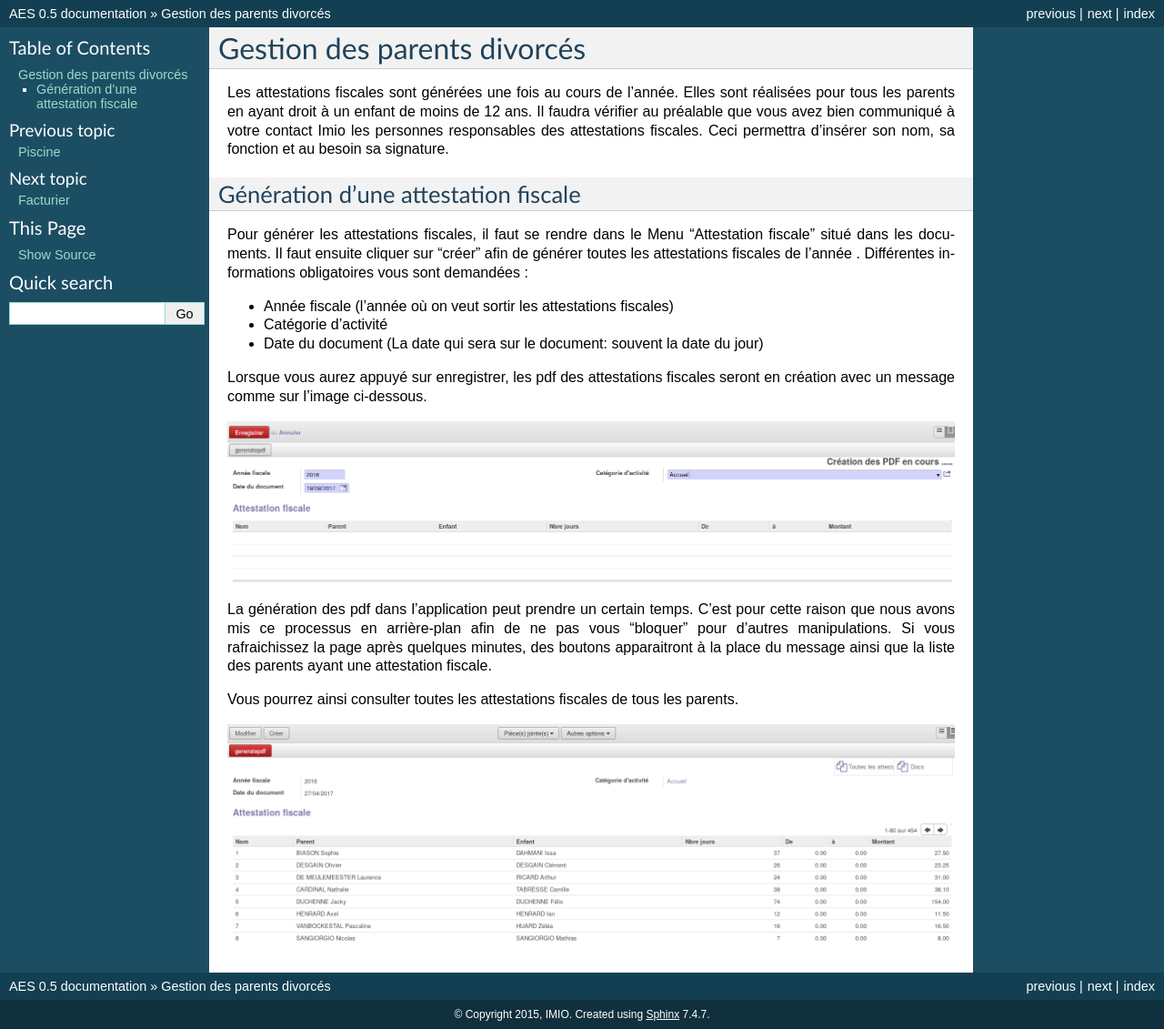
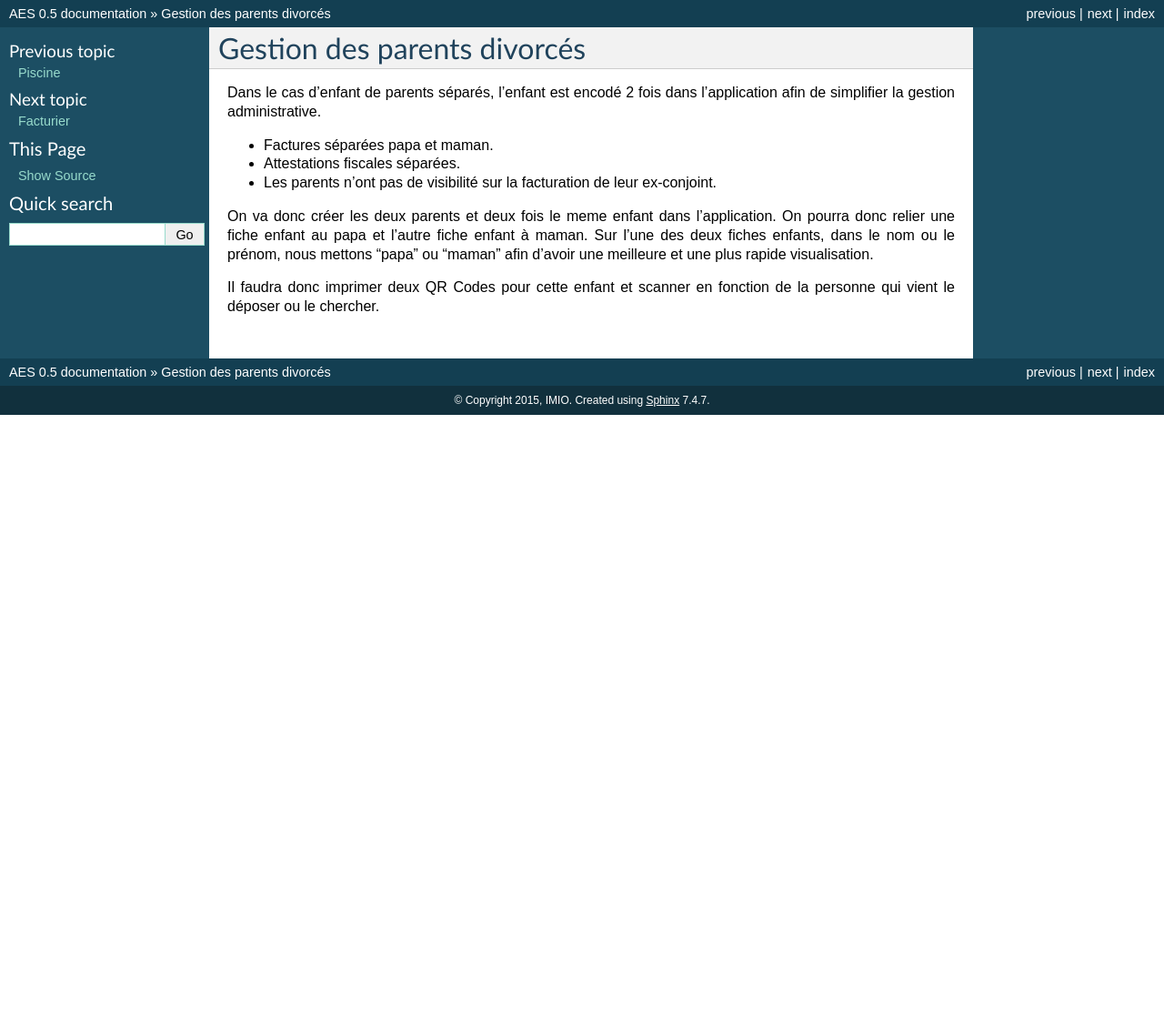
Before and after one commit to IMIO/extraschool, a Sphinx documentation site: the page built from doc/parent_divorce.rst, in a window 1280 px wide. Shown: the whole page at 91% size. Built offline with Sphinx 7.4.7, drawn with Linux system fonts in a browser that asks for light colours; pages that are not in the unit, such as notebooks, are missing from menus; after the commit the page ends 900 px from its top, so only the background shows below that.

Commit message:
documentation aes

```diff
--- a/doc/index.rst
+++ b/doc/index.rst
@@ -13,15 +13,17 @@ Contents:
 
    checklist
    aes-connexion
+   fiche_signaletique
    accueillantes
    inscriptions
    piscine
    parent_divorce
    facturier
+   fichier_coda
+   correction_paiement
    rapport_ONE
    attestation_fiscale
    filtre_regroupement
-   utilisation-smartphones
    config-smartphones
    truc-astuce
 
--- a/doc/parent_divorce.rst
+++ b/doc/parent_divorce.rst
@@ -9,28 +9,14 @@ Gestion des parents divorcés
 .. toctree::
    :maxdepth: 3
 
-Les attestations fiscales sont générées une fois au cours de l'année. Elles sont réalisées pour tous les parents en ayant droit à un enfant de moins de 12 ans.
-Il faudra vérifier au préalable que vous avez bien communiqué à votre contact Imio les personnes responsables des attestations fiscales.
-Ceci permettra d'insérer son nom, sa fonction et au besoin sa signature.
+Dans le cas d'enfant de parents séparés, l'enfant est encodé 2 fois dans l'application afin de simplifier la gestion administrative.
 
-####################################
-Génération d'une attestation fiscale
-####################################
+* Factures séparées papa et maman.
+* Attestations fiscales séparées.
+* Les parents n'ont pas de visibilité sur la facturation de leur ex-conjoint.
 
-Pour générer les attestations fiscales, il faut se rendre dans le Menu "Attestation fiscale" situé dans les documents.
-Il faut ensuite cliquer sur "créer" afin de générer toutes les attestations fiscales de l'année . Différentes informations obligatoires vous sont demandées :
+On va donc créer les deux parents et deux fois le meme enfant dans l'application.
+On pourra donc relier une fiche enfant au papa et l'autre fiche enfant à maman.
+Sur l'une des deux fiches enfants, dans le nom ou le prénom, nous mettons "papa" ou "maman" afin d'avoir une meilleure et une plus rapide visualisation.
 
-* Année fiscale (l'année où on veut sortir les attestations fiscales)
-* Catégorie d'activité
-* Date du document (La date qui sera sur le document: souvent la date du jour)
-
-Lorsque vous aurez appuyé sur enregistrer, les pdf des attestations fiscales seront en création avec un message comme sur l'image ci-dessous.
-
-.. image:: img/screenshot/attestation_fiscale_creation.png
-
-La génération des pdf dans l'application peut prendre un certain temps. C'est pour cette raison que nous avons mis ce processus en arrière-plan afin de ne pas vous "bloquer" pour d'autres manipulations.
-Si vous rafraichissez la page après quelques minutes, des boutons apparaitront à la place du message ainsi que la liste des parents ayant une attestation fiscale.
-
-Vous pourrez ainsi consulter toutes les attestations fiscales de tous les parents.
-
-.. image:: img/screenshot/attestation_fiscale.png
+Il faudra donc imprimer deux QR Codes pour cette enfant et scanner en fonction de la personne qui vient le déposer ou le chercher.
```
Also changed, not shown: doc/correction_paiement.rst (added, +22 -0 lines), doc/fiche_signaletique.rst (added, +225 -0 lines), doc/fichier_coda.rst (added, +57 -0 lines), doc/img/screenshot/assistant_ajout_paiement.png (added), doc/img/screenshot/enfant.png (added), doc/img/screenshot/export.png (added), doc/img/screenshot/fichier_coda.png (added), doc/img/screenshot/generation_classeur.png (added), doc/img/screenshot/parent.png (added), doc/img/screenshot/qr_code_imprimer.png (added), doc/img/screenshot/qrcode_pas_defini.png (added), 1 other file.
